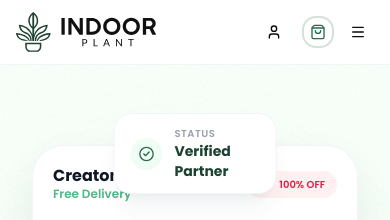
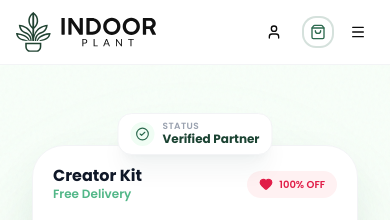
Before and after one commit to helloindoorplant/indoorplant-app, a Next.js app: page /free-plants in a window 390 px wide. Shown: the top 220 px of the page. Built offline with nearby package versions, Linux system fonts and the light colour scheme; no server answers; the database is empty; grey boxes are pictures that could not be loaded.

Commit message:
style: move Verified Partner badge to top-center, shift upward, and optimize for mobile

```diff
--- a/src/components/creators/CreatorsLanding.tsx
+++ b/src/components/creators/CreatorsLanding.tsx
@@ -273,13 +273,13 @@ export function CreatorsLanding({ products }: CreatorsLandingProps) {
                 <div className="relative w-full max-w-[380px] sm:max-w-[420px] z-10">
 
                   {/* Trust Badge Floating Top Center */}
-                  <div className="absolute -top-8 left-1/2 -translate-x-1/2 bg-white px-4 sm:px-5 py-3 rounded-2xl shadow-xl shadow-[#1B4332]/5 border border-gray-100 flex items-center gap-3 z-30 animate-in fade-in slide-in-from-bottom-4 duration-700 delay-100">
-                    <div className="w-8 h-8 rounded-full bg-[#F0FDF4] flex items-center justify-center shrink-0">
-                      <CheckCircle2 className="w-4 h-4 text-[#2D6A4F]" />
+                  <div className="absolute -top-8 left-1/2 -translate-x-1/2 bg-white px-3 sm:px-5 py-2 sm:py-3 rounded-xl sm:rounded-2xl shadow-xl shadow-[#1B4332]/5 border border-gray-100 flex items-center gap-2 sm:gap-3 z-30 animate-in fade-in slide-in-from-bottom-4 duration-700 delay-100">
+                    <div className="w-6 h-6 sm:w-8 sm:h-8 rounded-full bg-[#F0FDF4] flex items-center justify-center shrink-0">
+                      <CheckCircle2 className="w-3.5 h-3.5 sm:w-4 sm:h-4 text-[#2D6A4F]" />
                     </div>
                     <div>
-                      <p className="text-[10px] font-bold text-gray-400 uppercase tracking-wider">Status</p>
-                      <p className="text-sm font-extrabold text-[#1B4332]">Verified Partner</p>
+                      <p className="text-[9px] sm:text-[10px] font-bold text-gray-400 uppercase tracking-wider leading-none">Status</p>
+                      <p className="text-xs sm:text-sm font-extrabold text-[#1B4332] whitespace-nowrap leading-tight">Verified Partner</p>
                     </div>
                   </div>
 
--- a/src/components/layout/Header.tsx
+++ b/src/components/layout/Header.tsx
@@ -57,7 +57,7 @@ export function Header() {
             <Link href="/shop" className="text-[15px] font-bold text-foreground/80 hover:text-primary transition-colors">Shop Plants</Link>
             <Link href="/categories" className="text-[15px] font-bold text-foreground/80 hover:text-primary transition-colors">Categories</Link>
             <Link href="/free-plants" className="text-[15px] font-bold text-foreground/80 hover:text-primary transition-colors relative">
-              Free Plant <span className="absolute -top-3 -right-6 text-[8px] bg-emerald-600 text-white px-1.5 py-0.5 rounded-full font-extrabold uppercase animate-pulse shadow-sm">Gift</span>
+              Free Plant <span style={{ backgroundColor: '#1B4332', color: 'white' }} className="absolute -top-3 -right-6 text-[8px] px-1.5 py-0.5 rounded-full font-extrabold uppercase animate-pulse shadow-sm">Gift</span>
             </Link>
             <Link href="/ai-advisor" className="text-[15px] font-bold text-foreground/80 hover:text-primary transition-colors relative">
               AI Advisor <span className="absolute -top-3 -right-4 text-[9px] bg-red-500 text-white px-1.5 py-0.5 rounded-full font-bold uppercase">New</span>
@@ -133,7 +133,7 @@ export function Header() {
             <Link href="/shop" onClick={() => setMobileMenuOpen(false)} className="text-2xl font-bold border-b border-border/50 pb-4">Shop Plants</Link>
             <Link href="/categories" onClick={() => setMobileMenuOpen(false)} className="text-2xl font-bold border-b border-border/50 pb-4">Categories</Link>
             <Link href="/free-plants" onClick={() => setMobileMenuOpen(false)} className="text-2xl font-bold border-b border-border/50 pb-4 flex justify-between items-center">
-              Free Plant <span className="bg-emerald-600 text-white text-xs px-2 py-1 rounded-full uppercase animate-pulse font-extrabold shadow-sm">Gift</span>
+              Free Plant <span style={{ backgroundColor: '#1B4332', color: 'white' }} className="text-xs px-2 py-1 rounded-full uppercase animate-pulse font-extrabold shadow-sm">Gift</span>
             </Link>
             <Link href="/ai-advisor" onClick={() => setMobileMenuOpen(false)} className="text-2xl font-bold border-b border-border/50 pb-4 flex justify-between">
               AI Advisor <span className="bg-red-500 text-white text-xs px-2 py-1 rounded-full uppercase">New</span>
```
